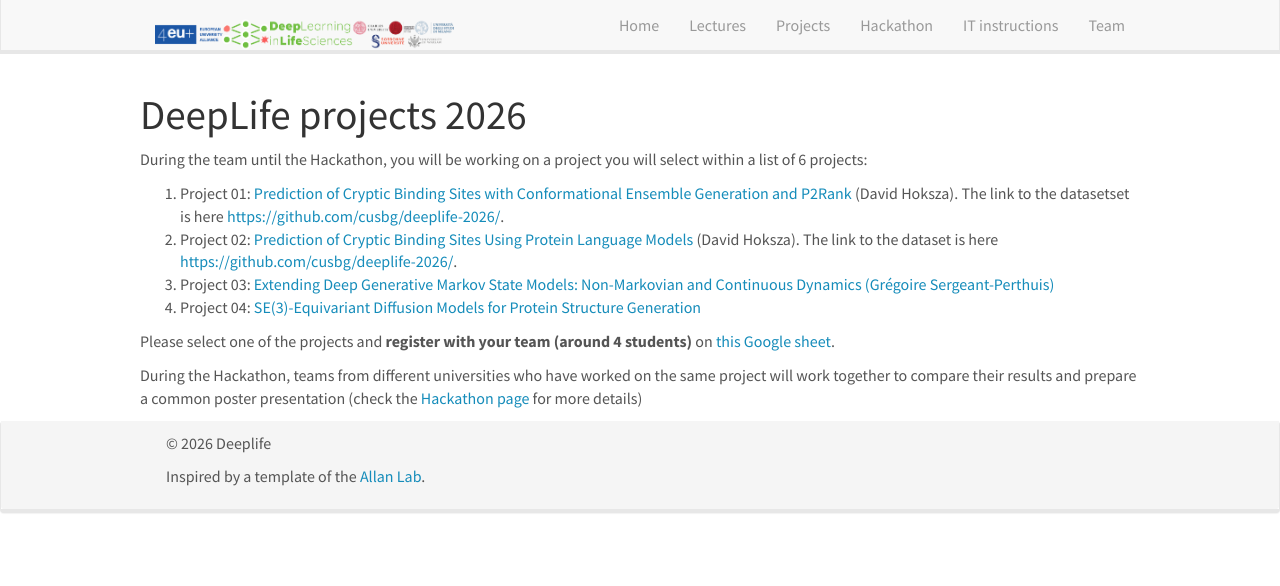
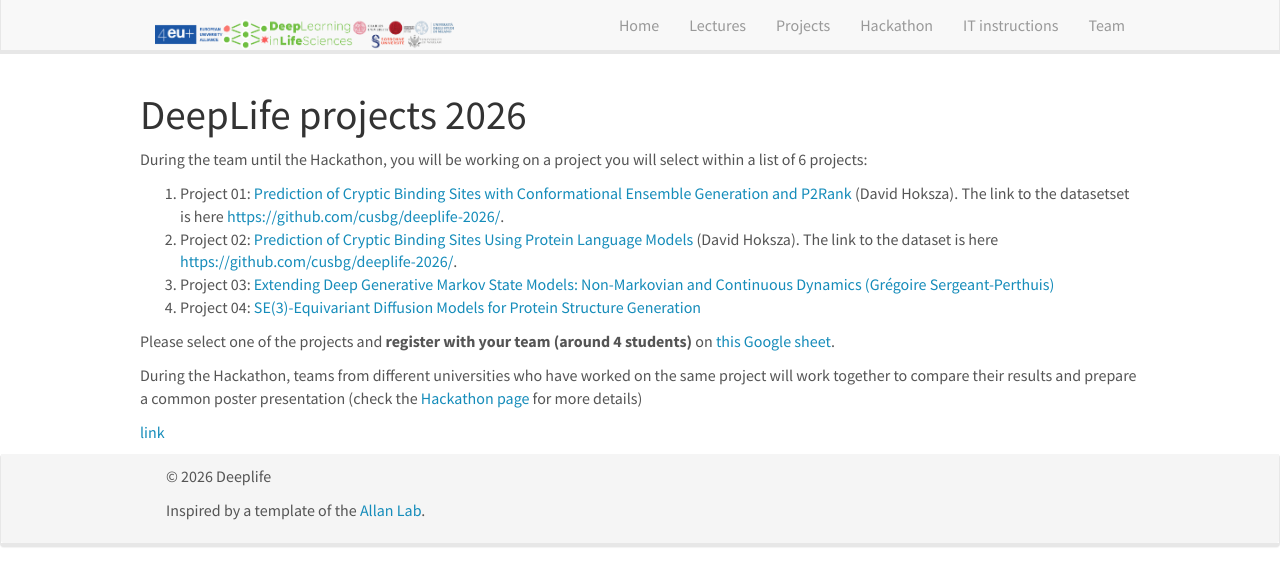
Before and after one commit to GregoireSU/deeplife4eu.github.io, a Jekyll site: the page built from _pages/projects.md, in a window 1280 px wide. Shown: the top 586 px of the page. Built offline with Jekyll 4.4.1, drawn with Linux system fonts in a browser that asks for light colours; nearby versions of some CDN libraries.

Commit message:
update projects

```diff
--- a/_pages/projects.md
+++ b/_pages/projects.md
@@ -20,3 +20,7 @@ Please select one of the projects and **register with your team (around 4 studen
 <!-- **Please note: registration will open Monday 13.05 at 12am** -->
 
 During the Hackathon, teams from different universities who have worked on the same project will work together to compare their results and prepare a common poster presentation (check the [Hackathon page](../meeting.html) for more details)
+
+
+
+[link](../project1.html)
```
